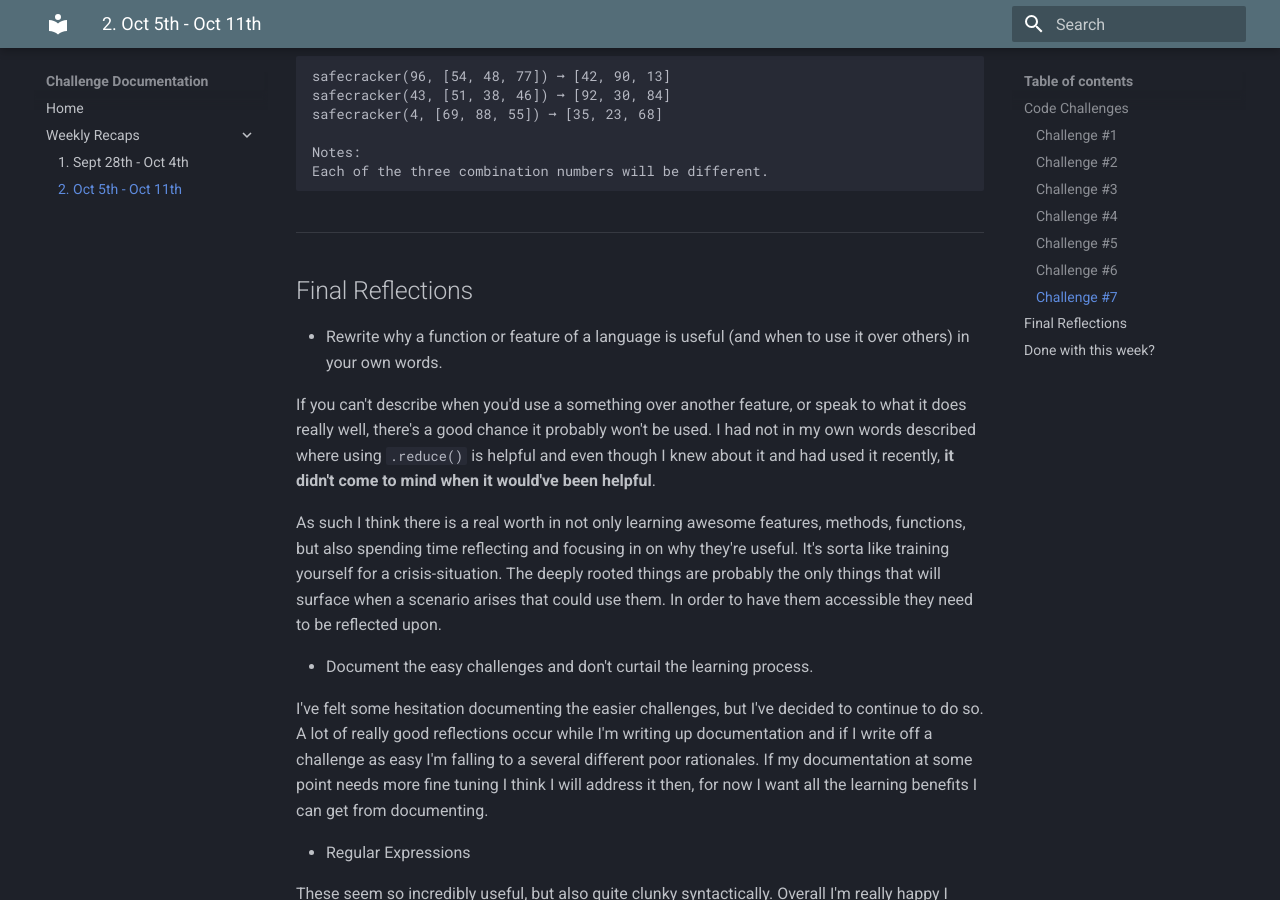
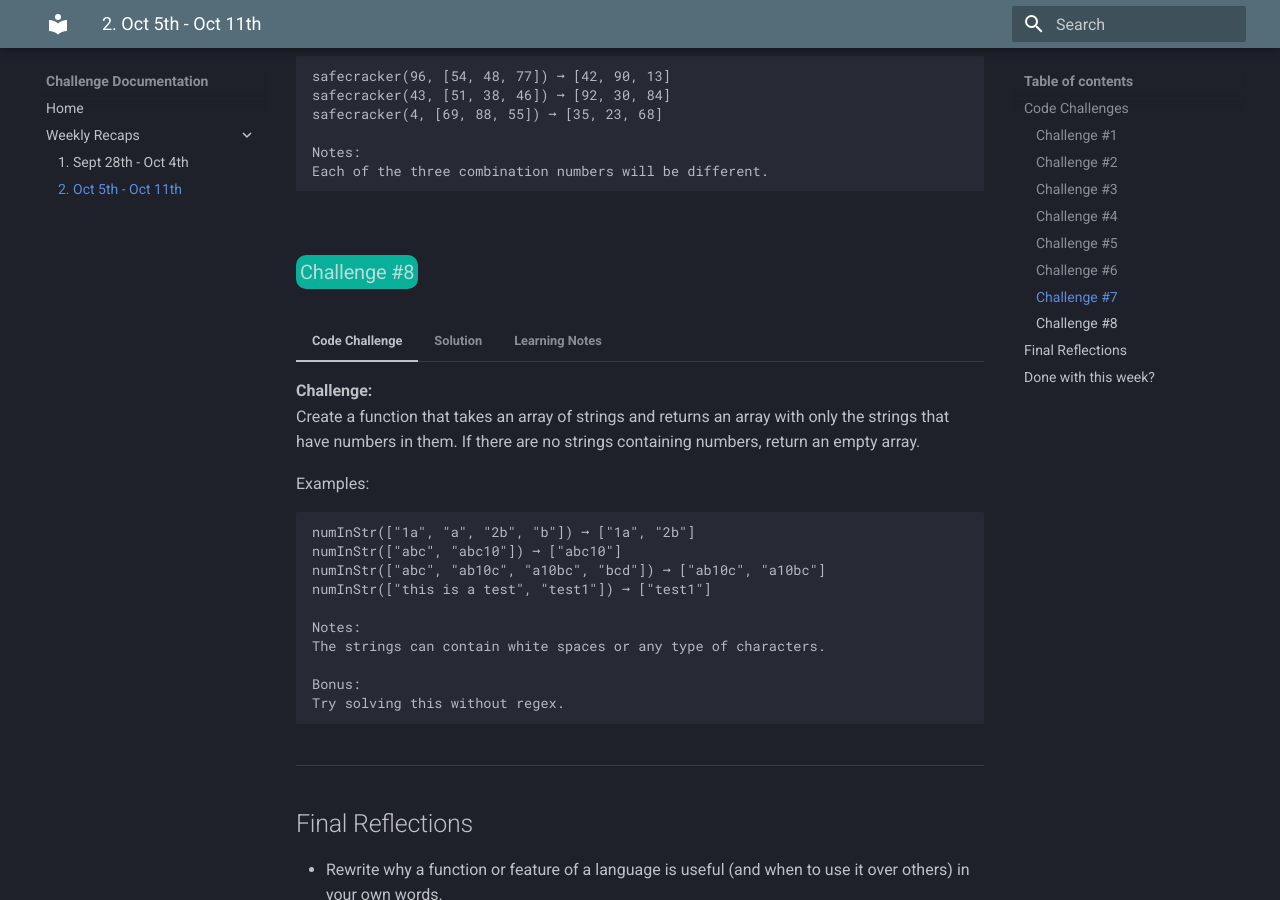
Before and after one commit to RobertEJohnson/Coding-Challenge-Tracker, an MkDocs documentation site: the page built from docs/weeklyRecaps/week2.md, in a window 1280 px wide and 900 px high, scrolled down 4615 px. Built offline with MkDocs 1.6.1 and Material for MkDocs 9.7.7, drawn with Linux system fonts in a browser that asks for light colours; some of the changed lines change nothing that is shown; some of the changed text lies outside the part shown.

Commit message:
added challenge #8 and notes to my reflections

````diff
--- a/docs/weeklyRecaps/week2.md
+++ b/docs/weeklyRecaps/week2.md
@@ -494,6 +494,89 @@
     >If ```-=``` is used, this cannot happen since it basically says this ```x = x - (other expressions)```
 
     >The main takeaway is shorthand features like ```+=``` and ```-+``` will do all other calculations first before ```+ or -```'ing to the original value.
+
+### Challenge #8 {: .challenge .challenge--edabit}
+
+=== "Code Challenge"
+
+    **Challenge:**
+    Create a function that takes an array of strings and returns an array with only the strings that have numbers in them. If there are no strings containing numbers, return an empty array.
+
+    Examples:
+
+        numInStr(["1a", "a", "2b", "b"]) ➞ ["1a", "2b"]
+        numInStr(["abc", "abc10"]) ➞ ["abc10"]
+        numInStr(["abc", "ab10c", "a10bc", "bcd"]) ➞ ["ab10c", "a10bc"]
+        numInStr(["this is a test", "test1"]) ➞ ["test1"]
+
+        Notes:
+        The strings can contain white spaces or any type of characters.
+
+        Bonus:
+        Try solving this without regex.
+
+=== "Solution"
+
+    **Solution:**
+    Here's my first solution:
+
+        function numInStr(arr) {
+            return arr.filter(value => /\d/.test(value));
+        }
+
+    I also wanted to try the bonus challenge here, to try and solve it without regular expressions. Here is my solution to that.
+
+        function numInStr(arr) {
+            const testValues = [0,1,2,3,4,5,6,7,8,9];
+            const results = [];
+            for(str of arr){
+                let splitString = str.split('');
+                for(value of testValues){
+                    if(splitString.includes(String(value))){
+                        results.push(str);
+                        break;
+                    }
+                }
+            }
+            return results;
+        }
+
+    That was fun. Certainly challenging, its crazy how much extra work has to be done without a regular expression. I'm excited to see other peoples solutions for this problem without using a regular expression.
+
+    I checked out some other people's solutions and this one (see below) is my favorite for not using regular expressions.
+
+    (**Not My Solution**)
+
+        function numInStr(arr) {
+            var result = [];
+            for(let i = 0; i < arr.length; i++){
+                for(let j = 0; j < arr[i].length; j++){
+                    var num = parseInt(arr[i][j]);
+                    if(num){
+                        result.push(arr[i]);
+                        break;
+                    }
+                }
+            }
+            return result;
+        }
+
+    Ah! ```parseInt``` would be much cleaner to use instead of having a testValue array containing the numbers 0-9 like I had. I also like that this solution is using the indices of the for loops to check each value as opposed to splitting it off into its own array (which I never needed to do).
+
+    Overall I like that solution a lot, it's readable and clever. I think that because of my familiarity with making things readable with a ```for ... of``` loop I missed out on the opportunity to use indices in a nested way like this solution does.
+
+=== "Learning Notes"
+
+    **Learning Notes:**
+
+    >Regular expressions again! Haha, I've never dealt with regular expressions for months and then in the last two weeks with code challenges I have been running into them fairly frequently!
+
+    >I think the main takeaway for me from this challenge is that if I'm dealing with searching indices within ```for``` loops I should pause to consider if using a ```for ... of``` loop will be the most beneficial or not before using it. I had a cleaner solution available to for searching nested values with the built in nested indices if I included the index within the loop expressions.
+
+    Searching? Consider indexes.
+
+    Just doing a simple loop? use a ```for ... of```.
+
 ---
 
 ## Final Reflections
@@ -532,6 +615,14 @@
 
 It's just another tool, sometimes it can be really helpful to make small notes to help keep track of all of the moving pieces.
 
+- Choose a ```for ... of``` over a loop with indices more carefully.
+
+Are you searching or looking for nested values?
+Consider indexes before defaulting to ```for ... of```.
+
+Are you Just doing a simple loop?
+Use a ```for ... of``` loop.
+
 ---- --- -- -- --
 
 ## Done with this week?
````
